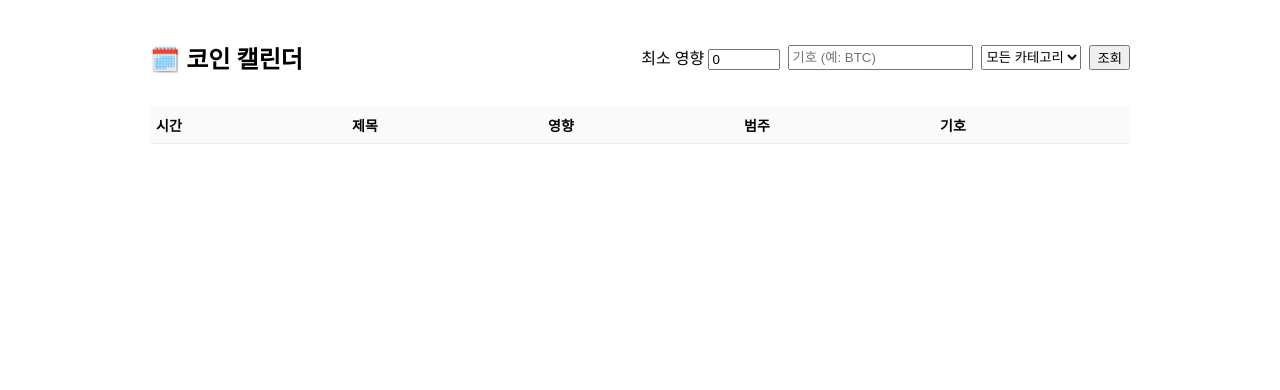
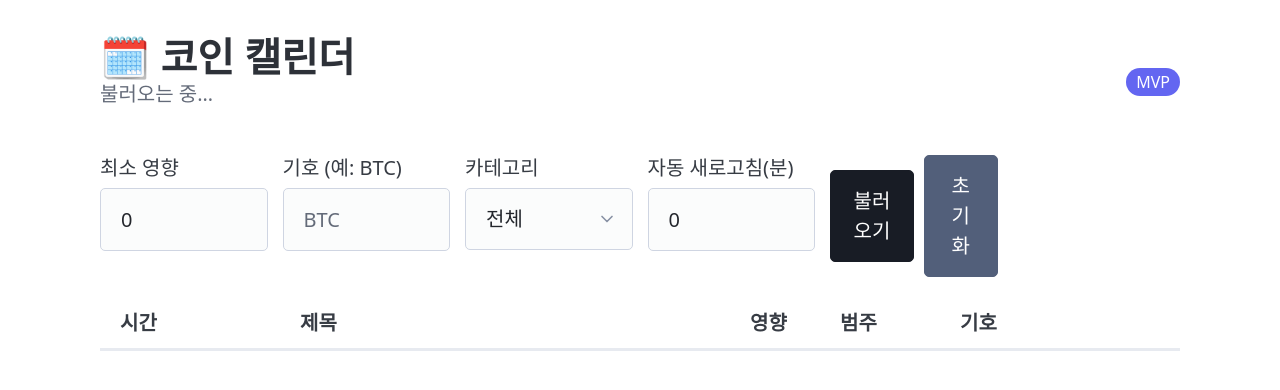
Before and after one commit to Moonsehwan/coin, a website: page index.html in a window 1280 px wide. Drawn offline with nearby package versions, Linux system fonts and the light colour scheme; no server answers.

Commit message:
ui: Pico.css facelift + filters/empty-state + autorefresh

```diff
--- a/index.html
+++ b/index.html
@@ -4,68 +4,153 @@
   <meta charset="utf-8" />
   <meta name="viewport" content="width=device-width,initial-scale=1" />
   <title>Coin Calendar</title>
+  <link rel="stylesheet" href="https://cdn.jsdelivr.net/npm/@picocss/pico@2/css/pico.min.css">
   <style>
-    body{font-family:system-ui,-apple-system,Segoe UI,Roboto,Helvetica,Arial,sans-serif;max-width:980px;margin:20px auto;padding:0 12px}
-    header{display:flex;gap:8px;align-items:center;justify-content:space-between}
-    .filters{display:flex;gap:8px;flex-wrap:wrap}
-    table{width:100%;border-collapse:collapse;margin-top:12px}
-    th,td{border-bottom:1px solid #eee;padding:8px 6px;font-size:14px}
-    th{text-align:left;background:#fafafa}
-    .badge{padding:2px 6px;border-radius:6px;background:#eee;font-size:12px}
+    :root { --brand: #6366f1; }
+    header .pill { background: var(--brand); color: #fff; border-radius: 999px; padding: 2px 10px; font-size: .8rem; }
+    table { width:100%; }
+    thead th { position: sticky; top: 0; background: var(--pico-background-color); z-index: 1; }
+    .badge { background: #eef2ff; color:#3730a3; border-radius:12px; padding:2px 8px; font-size:.75rem; }
+    .muted { color: var(--pico-muted-color); }
+    .row-actions { display:flex; gap:.5rem; align-items:center; justify-content:flex-end }
+    .wrap { max-width: 1100px; margin: 0 auto; padding: 10px; }
+    .pill-neutral{background:#e5e7eb;color:#111827}
+    .pill-bull{background:#dcfce7;color:#166534}
+    .pill-bear{background:#fee2e2;color:#991b1b}
+    .empty { text-align:center; padding: 4rem 1rem; border:1px dashed var(--pico-muted-border-color); border-radius:12px; }
+    .toolbar { display:grid; grid-template-columns: repeat(6,1fr); gap:.75rem; }
+    @media (max-width: 960px){ .toolbar{ grid-template-columns: 1fr 1fr; } .row-actions{ justify-content: flex-start } }
   </style>
 </head>
 <body>
-  <header>
-    <h2>🗓️ 코인 캘린더</h2>
-    <div class="filters">
-      <label>최소 영향
-        <input id="min" type="number" value="0" min="0" max="10" style="width:64px">
-      </label>
-      <input id="symbol" placeholder="기호 (예: BTC)" />
-      <select id="category">
-        <option value="">모든 카테고리</option>
-        <option>listing</option><option>delist</option><option>wallet</option>
-        <option>upgrade</option><option>maintenance</option><option>security</option>
-        <option>governance</option><option>partnership</option>
-      </select>
-      <button id="load">조회</button>
-    </div>
+  <main class="wrap">
+    <header style="display:flex; align-items:center; justify-content:space-between; gap:1rem; margin: 1.2rem 0;">
+      <hgroup>
+        <h1 style="margin:0">🗓️ 코인 캘린더</h1>
+        <p class="muted" id="status">최근 이벤트를 불러오는 중…</p>
+      </hgroup>
+      <span class="pill">MVP</span>
     </header>
 
+    <section class="toolbar">
+      <label>
+        최소 영향
+        <input id="min" type="number" value="0" min="0" max="10" />
+      </label>
+      <label>
+        기호 (예: BTC)
+        <input id="symbol" placeholder="BTC" />
+      </label>
+      <label>
+        카테고리
+        <select id="category">
+          <option value="">전체</option>
+          <option>listing</option>
+          <option>delist</option>
+          <option>wallet</option>
+          <option>upgrade</option>
+          <option>maintenance</option>
+          <option>security</option>
+          <option>governance</option>
+          <option>partnership</option>
+        </select>
+      </label>
+      <label>
+        자동 새로고침(분)
+        <input id="autorefresh" type="number" min="0" value="0" />
+      </label>
+      <div class="row-actions">
+        <button id="load" class="contrast">불러오기</button>
+        <button id="reset" class="secondary">초기화</button>
+      </div>
+    </section>
+
+    <article id="empty" class="empty" hidden>
+      <h3>표시할 이벤트가 없어요</h3>
+      <p class="muted">필터를 낮추거나, 수집 파이프라인이 정상인지 확인하세요.</p>
+    </article>
+
     <table id="tbl">
-    <thead><tr>
-      <th>시간</th><th>제목</th><th>영향</th><th>범주</th><th>기호</th>
-    </tr></thead>
+      <thead>
+        <tr>
+          <th style="width: 180px;">시간</th>
+          <th>제목</th>
+          <th style="width: 90px;">영향</th>
+          <th style="width: 120px;">범주</th>
+          <th style="width: 240px;">기호</th>
+        </tr>
+      </thead>
       <tbody></tbody>
     </table>
+  </main>
 
   <script>
+  const $ = (s)=>document.querySelector(s);
+  let timer = null;
+
+  function polarityPill(p){
+    const m = { bull:'pill-bull', bear:'pill-bear', neutral:'pill-neutral' };
+    return `<span class="badge ${m[p]||'pill-neutral'}">${p||'neutral'}</span>`;
+  }
+
   async function load(){
-  const min = document.getElementById('min').value || 0;
-  const sym = document.getElementById('symbol').value.trim();
-  const cat = document.getElementById('category').value;
+    const status = $('#status');
+    status.textContent = '불러오는 중…';
     const p = new URLSearchParams();
-  if (+min>0) p.set('minImpact', +min);
+    const min = +($('#min').value||0);
+    const sym = $('#symbol').value.trim();
+    const cat = $('#category').value;
+    if (min>0) p.set('minImpact', String(min));
     if (sym) p.set('symbol', sym.toUpperCase());
     if (cat) p.set('category', cat);
     const res = await fetch('/api/events?'+p.toString());
     const js = await res.json();
+
     const tb = document.querySelector('#tbl tbody');
     tb.innerHTML = '';
-  for (const ev of (js.items||[])) {
+    if (!js.ok){
+      status.textContent = '불러오기 실패: ' + (js.error||'알 수 없는 오류');
+      $('#empty').hidden = false;
+      return;
+    }
+
+    status.textContent = `총 ${js.count}건`;
+    if (!js.items || js.items.length===0){ $('#empty').hidden = false; return; }
+    $('#empty').hidden = true;
+
+    for (const ev of js.items){
       const tr = document.createElement('tr');
       const dt = new Date(ev.starts_at || ev.created_at || Date.now()).toLocaleString();
+      const syms = (ev.symbols||[]).slice(0,8).join(', ');
       tr.innerHTML = `
         <td>${dt}</td>
-      <td><a href="${ev.url||'#'}" target="_blank" rel="noreferrer">${ev.title}</a></td>
-      <td><span class="badge">${ev.impact ?? ''}</span></td>
-      <td>${ev.category||''}</td>
-      <td>${(ev.symbols||[]).slice(0,4).join(', ')}</td>
+        <td>
+          <a href="${ev.url||'#'}" target="_blank" rel="noreferrer">${escapeHtml(ev.title||'')}</a>
+          <div class="muted" style="margin-top:4px;">${polarityPill(ev.polarity)} 신뢰도 ${(ev.confidence??0).toFixed(2)}</div>
+        </td>
+        <td><strong>${ev.impact ?? ''}</strong></td>
+        <td>${ev.category || ''}</td>
+        <td>${syms}</td>
       `;
       tb.appendChild(tr);
     }
   }
-document.getElementById('load').addEventListener('click', load);
+
+  function escapeHtml(s){
+    return String(s).replace(/[&<>"']/g, (ch)=>({
+      '&':'&amp;','<':'&lt;','>':'&gt;','"':'&quot;',"'":'&#39;'
+    })[ch]);
+  }
+
+  $('#load').addEventListener('click', load);
+  $('#reset').addEventListener('click', ()=>{
+    $('#min').value = 0; $('#symbol').value=''; $('#category').value=''; load();
+  });
+  $('#autorefresh').addEventListener('change', ()=>{
+    const m = +$('#autorefresh').value||0;
+    if (timer) { clearInterval(timer); timer=null; }
+    if (m>0) timer = setInterval(load, m*60*1000);
+  });
   load();
   </script>
 </body>
```
Lines whose indentation alone changed are shown as unchanged.
